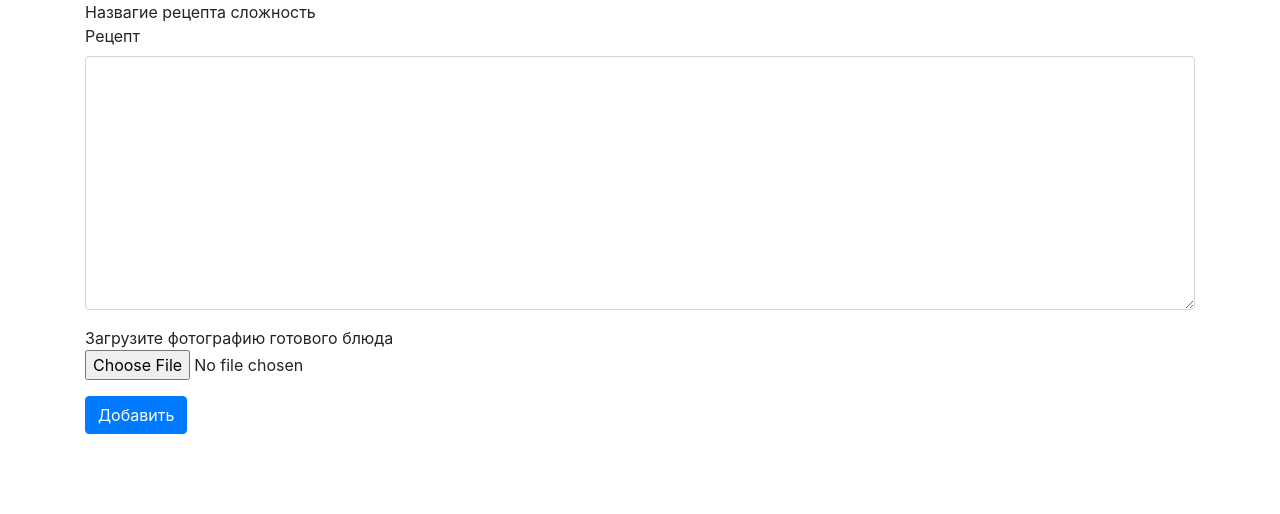
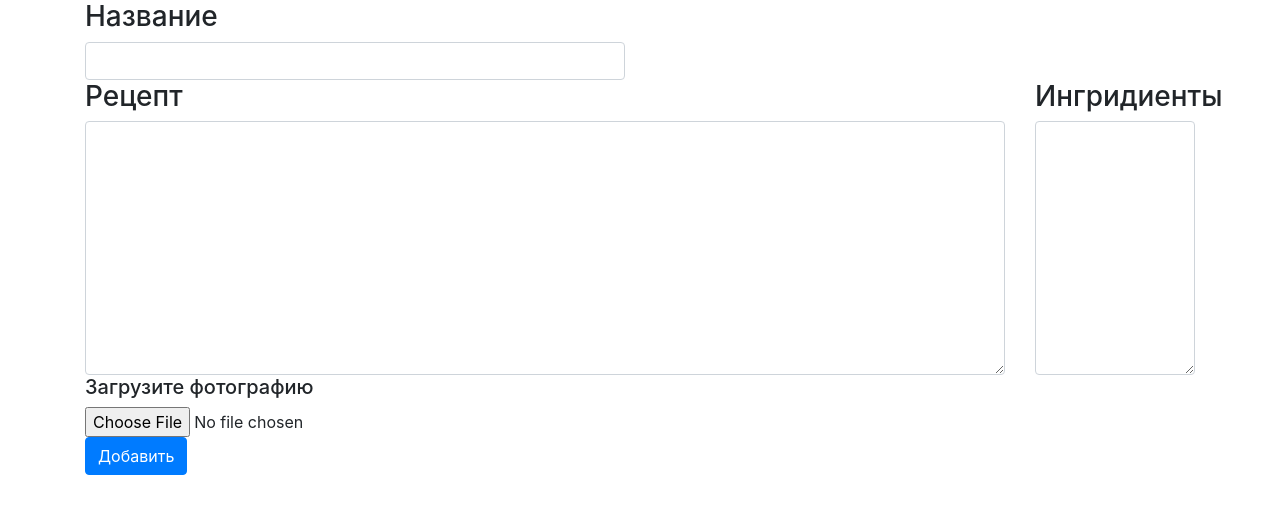
Before and after one commit to RuslanGaliullin/WebServer, a Flask app: page /add_book in a window 1280 px wide. Shown: the part 56-570 px from the top of the page. Run offline with Flask 2, Linux system fonts and the light colour scheme; some libraries are stand-ins or nearby versions.

Commit message:
Add recipe

```diff
--- a/29д1.py
+++ b/29д1.py
@@ -3,13 +3,11 @@ from flask import Flask, request, render_template, session, redirect
 from add_news import AddNewsForm
 from flas import LoginForm
 import os
-from werkzeug.utils import secure_filename
+from PIL import Image
 
 app = Flask(__name__)
 app.config['SECRET_KEY'] = 'yandexlyceum_secret_key'
 
-UPLOAD_FOLDER = 'static/'
-app.config['UPLOAD_FOLDER'] = UPLOAD_FOLDER
 
 
 class DB:
@@ -76,7 +74,7 @@ class NewsModel:
                             (id INTEGER PRIMARY KEY AUTOINCREMENT,
                              name VARCHAR(100),
                              content VARCHAR(1000),
-                             ingridiens VARCHAR(100),
+                             ingrid VARCHAR(100),
                              photo VARCHAR(100),
                              hard INTEGER,
                              user_id INTEGER
@@ -84,11 +82,11 @@ class NewsModel:
         cursor.close()
         self.connection.commit()
 
-    def insert(self, name, content, ingridiens, photo, hard, user_id):
+    def insert(self, name, content, ingrid, photo, hard, user_id):
         cursor = self.connection.cursor()
         cursor.execute('''INSERT INTO news
-                          (name, content,ingridiens,photo,hard, user_id)
-                          VALUES (?,?,?,?,?)''', (name, content, ingridiens, photo, hard, str(user_id)))
+                          (name, content, ingrid, photo,hard, user_id)
+                          VALUES (?,?,?,?,?,?)''', (name, content, ingrid, photo, hard, str(user_id)))
         cursor.close()
         self.connection.commit()
 
@@ -121,6 +119,14 @@ news = NewsModel(db.get_connection())
 news.init_table()
 user_model = UsersModel(db.get_connection())
 user_model.init_table()
+
+
+def editor_files(name):
+    img = Image.open(name)
+    width = 800
+    height = 800
+    resized_img = img.resize((width, height), Image.ANTIALIAS)
+    resized_img.save(name)
 
 
 @app.route('/')
@@ -171,11 +177,13 @@ def add_book():
         #    form.foto.data = photo
         title = 'sd'
         content = 'sfdsf'
-        ingridiens = 'dsfa'
+        ingrid = 'dsfa'
         hard = 0
-        request.files['file'].save('static/' + request.files['file'].filename)
+        where = 'static/' + request.files['file'].filename
+        request.files['file'].save(where)
+        editor_files(where)
         nm = NewsModel(db.get_connection())
-        nm.insert(title, content, ingridiens, hard, request.files['file'].filename, session['user_id'])
+        nm.insert(title, content, ingrid, hard, where, session['user_id'])
         return redirect("/index")
         # return render_template('add_news.html')
 
@@ -200,8 +208,8 @@ def delete_book(news_id):
         return redirect('/login')
     nm = NewsModel(db.get_connection())
     a = nm.get(news_id)
-    filename = a[4]
-    os.remove('static/' + filename)
+    filename = a[5]
+    os.remove(filename)
     nm.delete(news_id)
     return redirect("/index")
 
--- a/templates/add_news.html
+++ b/templates/add_news.html
@@ -2,17 +2,32 @@
 
 {% block content %}
 <body>
-Назвагие рецепта сложность
-<div class="form-group w-10 h-10%" >
-    <label for="about">Рецепт</label>
-    <textarea class="form-control w-100 h-10" id="about" rows="10" name="recipe"></textarea>
+<h3>Название</h3>
+<div class="row">
+    <div class="col-md-6">
+        <input type="str" class="form-control" id="name" name="name"></input>
+    </div>
 </div>
-<alert>Загрузите фотографию готового блюда</alert>
+<div class="row">
+    <div class="col-md-10">
+        <h3>Рецепт</h3>
+        <textarea class="form-control w-100 h-10" id="recipe" rows="10" name="recipe"></textarea>
+    </div>
+    <div class="col-md-2 col-md-offset-10">
+        <h3>Ингридиенты</h3>
+        <textarea class="form-control w-100 h-10" id="ingrid" rows="10" name="ingrid"></textarea>
+    </div>
+</div>
 <form method="post" enctype="multipart/form-data">
-    <div class="form-group">
-        <input type="file" class="form-control-file" id="photo" name="file">
+    <div class="row">
+        <div class="col-md-4">
+            <h5>Загрузите фотографию</h5>
+            <input type="file" class="form-control-file" id="photo" name="file">
+        </div>
     </div>
-    <button type="submit" class="btn btn-primary">Добавить</button>
+    <div>
+        <button type="submit" class="btn btn-primary">Добавить</button>
+    </div>
 </form>
 </body>
 {% endblock %}
--- a/templates/index.html
+++ b/templates/index.html
@@ -9,10 +9,7 @@
 <div class="alert alert-dark" role="alert">
     <h2>{{item[1]}}</h2>
     <div>{{item[2]}}</div>
-    <div>{{item[3]}}</div>
-    <div>
-        <img class="d-block w-100 h-100" src="static/{{item[4]}}">
-    </div>
+    <div>{{item[3]}} <img class="d-block w-810 h-810" src="{{item[5]}}"> </div>
     <a href="/delete_book/{{item[0]}}">Удалить книгу</a>
 </div>
 {% endfor %}
```
